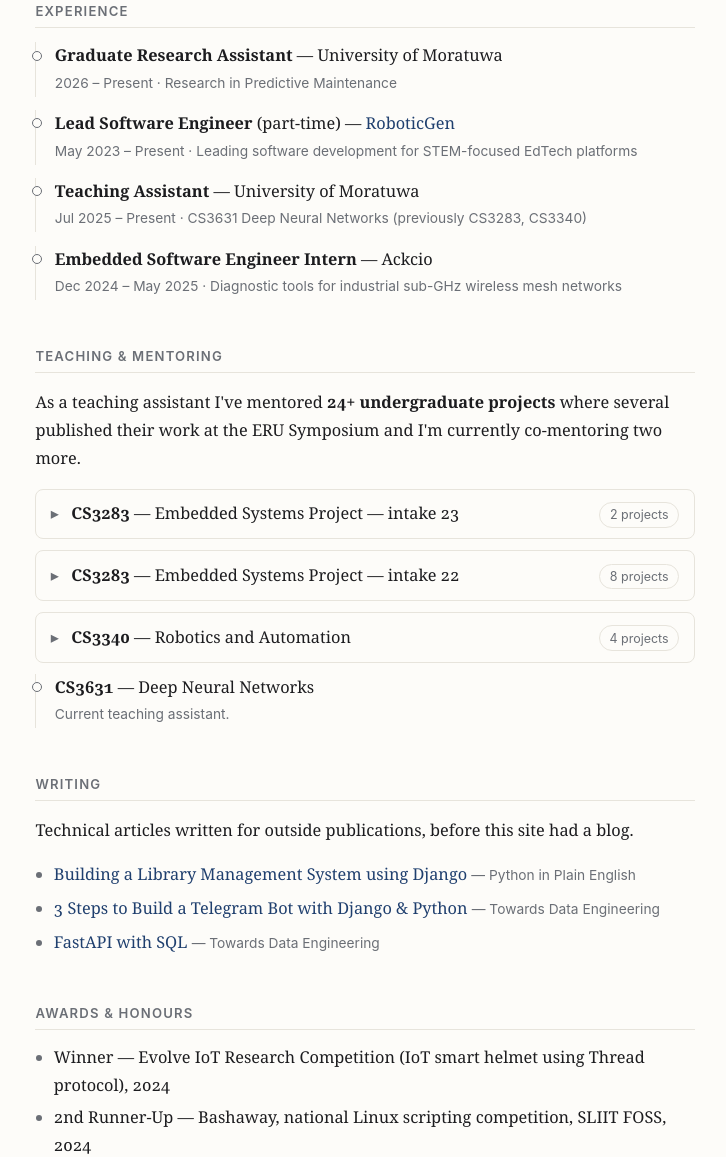
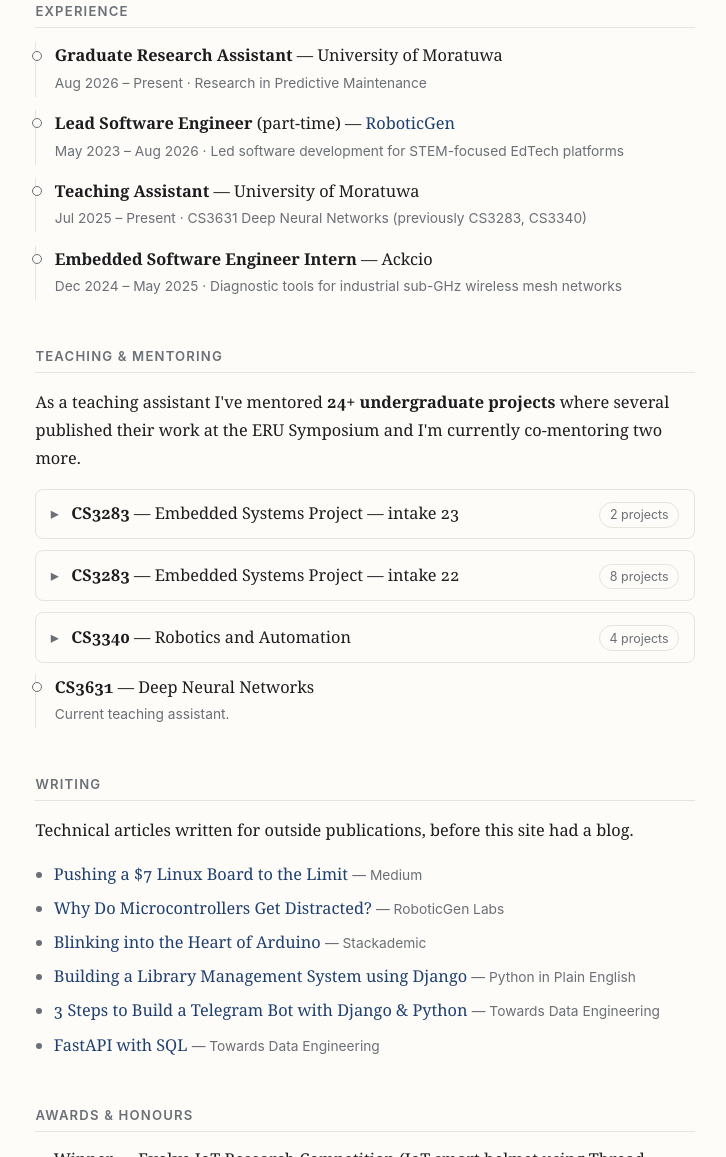
Before and after one commit to yasanthaniroshan/yasanthaniroshan.github.io, an Astro site: page /cv in a window 1280 px wide. Shown: the part 519-1676 px from the top of the page, without its empty margins (275-1001 px from the left). Built offline with nearby package versions, Linux system fonts and the light colour scheme; Astro itself is replaced by a stand-in of ours.

Commit message:
Feat: Added missing articles - Added missing articles in the medium - Update the dates of the positions

```diff
--- a/src/data/writing.ts
+++ b/src/data/writing.ts
@@ -10,6 +10,21 @@ export interface Article {
 }
 
 export const writing: Article[] = [
+	{
+		title: 'Pushing a $7 Linux Board to the Limit',
+		publication: 'Medium',
+		link: 'https://medium.com/@niroshanyi/pushing-a-7-linux-board-to-the-limit-a840ef04d1d1',
+	},
+	{
+		title: 'Why Do Microcontrollers Get Distracted?',
+		publication: 'RoboticGen Labs',
+		link: 'https://blog.roboticgenlabs.com/why-do-microcontrollers-get-distracted-a24502951c1e',
+	},
+	{
+		title: 'Blinking into the Heart of Arduino',
+		publication: 'Stackademic',
+		link: 'https://blog.stackademic.com/blinking-into-the-heart-of-arduino-8b552976592c',
+	},
 	{
 		title: 'Building a Library Management System using Django',
 		publication: 'Python in Plain English',
--- a/src/pages/cv.astro
+++ b/src/pages/cv.astro
@@ -41,11 +41,11 @@ import { writing } from '../data/writing';
 	<h2 id="experience">Experience</h2>
 	<div class="cv-item">
 		<p class="role"><strong>Graduate Research Assistant</strong> — University of Moratuwa</p>
-		<p class="meta">2026 – Present · Research in Predictive Maintenance</p>
+		<p class="meta">Aug 2026 – Present · Research in Predictive Maintenance</p>
 	</div>
 	<div class="cv-item">
 		<p class="role"><strong>Lead Software Engineer</strong> (part-time) — <a href="https://roboticgen.co" rel="noopener">RoboticGen</a></p>
-		<p class="meta">May 2023 – Present · Leading software development for STEM-focused EdTech platforms</p>
+		<p class="meta">May 2023 – Aug 2026 · Led software development for STEM-focused EdTech platforms</p>
 	</div>
 	<div class="cv-item">
 		<p class="role"><strong>Teaching Assistant</strong> — University of Moratuwa</p>
```
